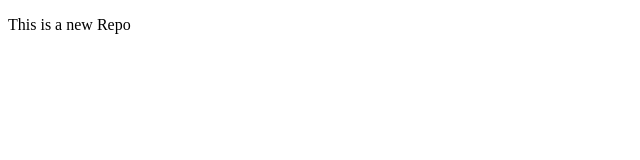
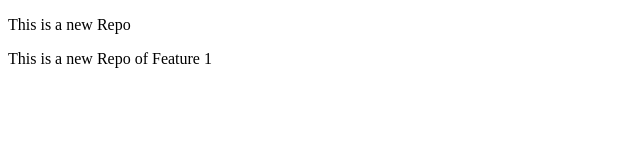
Before and after one commit to VanshArora10/LocalRepo, a plain HTML site: page index.html in a window 1280 px wide. Shown: the whole page, without its empty margins (0-640 px from the left). Drawn offline with Linux system fonts and the light colour scheme.

Commit message:
Added new Feature

```diff
--- a/index.html
+++ b/index.html
@@ -7,5 +7,6 @@
 </head>
 <body>
     <p>This is a new Repo</p>
+    <p>This is a new Repo of Feature 1</p>
 </body>
 </html>
```
